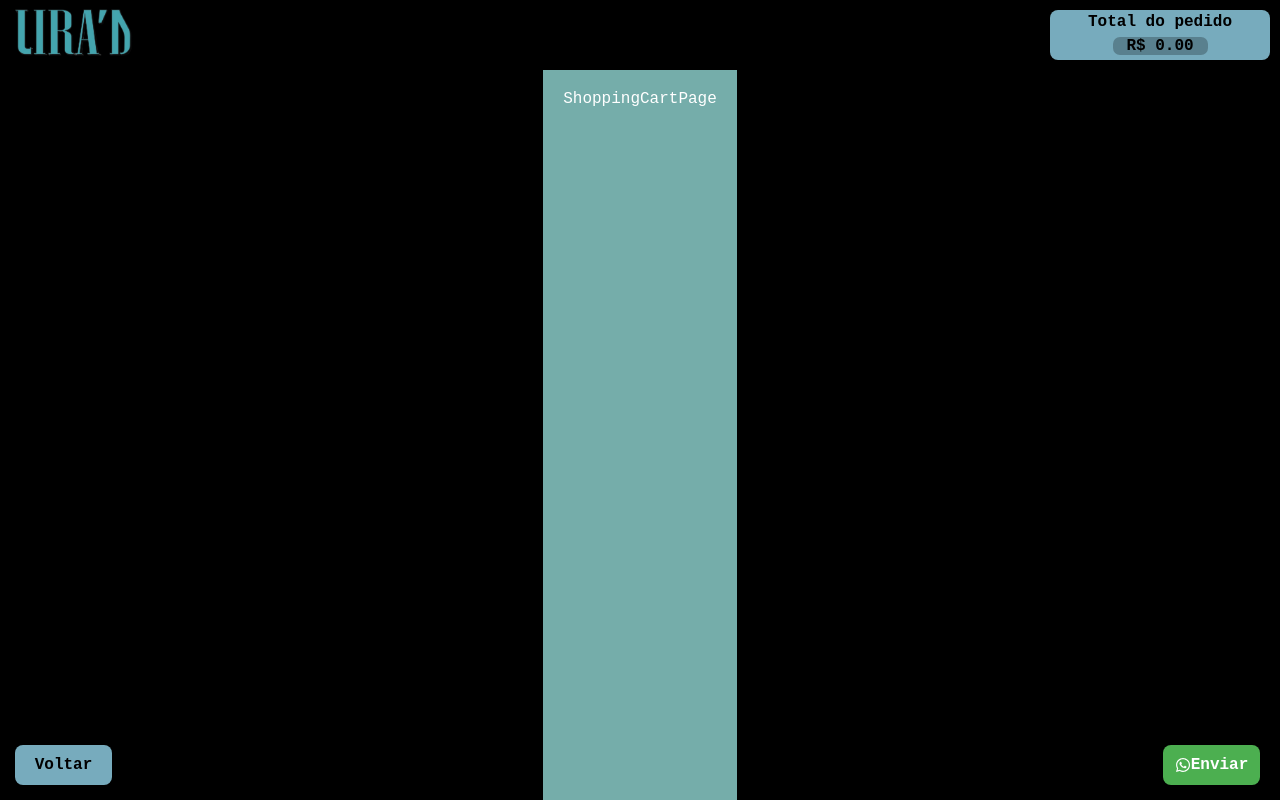
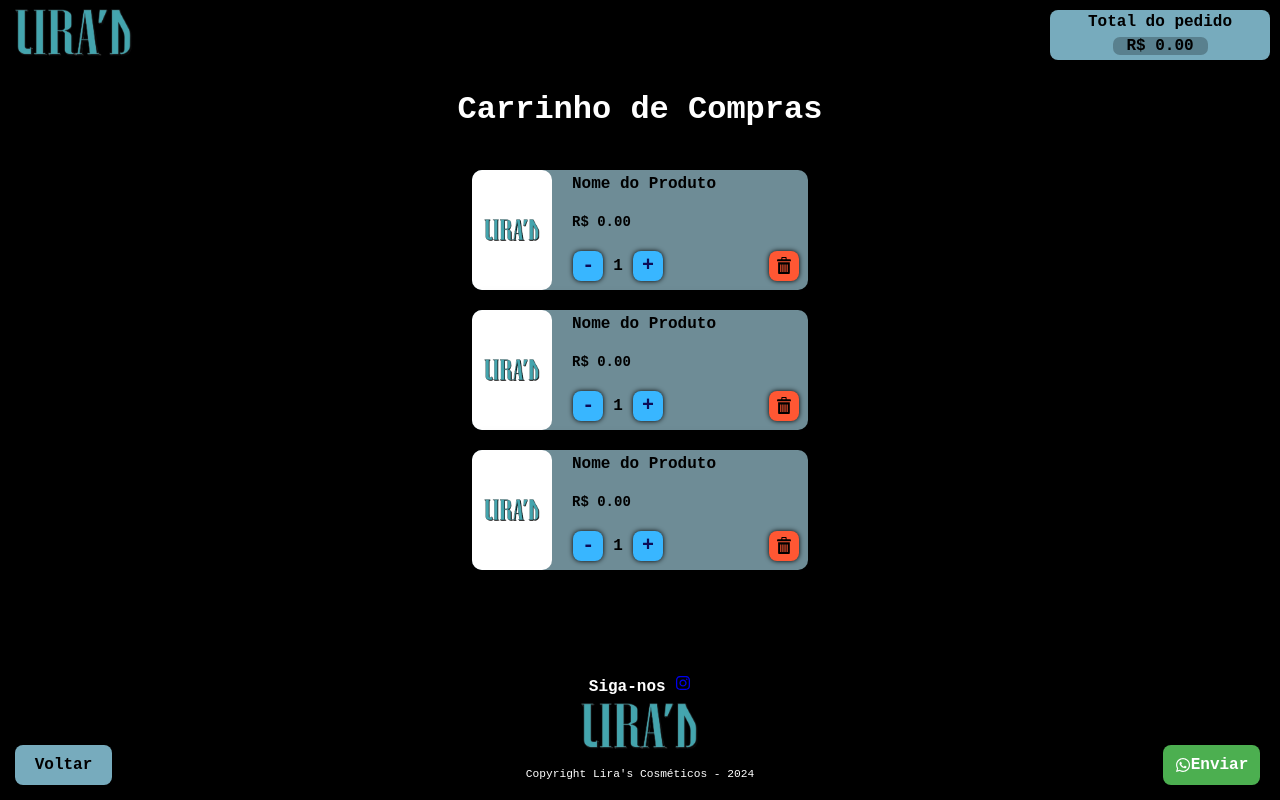
Before and after one commit to ericssendelima/react-ecommerce-portfolio, a React (Vite) app: page /cart in a window 1280 px wide. Shown: the top 800 px of the page. Built offline with nearby package versions, Linux system fonts and the light colour scheme.

Commit message:
feat(cart): create the cards to display the products

```diff
--- /dev/null
+++ b/src/components/CardCart/CardCart.module.css
@@ -0,0 +1,125 @@
+.cardCart {
+  box-sizing: border-box;
+  display: block;
+  justify-content: center;
+  background-color: #6e8c96;
+  border-radius: 10px;
+  border: none;
+  height: 120px;
+  width: 21rem;
+  padding: 0;
+  margin-top: 20px;
+  box-shadow: 0 0 20px black;
+}
+
+.cardBody {
+  box-sizing: border-box;
+  display: flex;
+  justify-content: flex-start;
+  /* background-color: cadetblue; */
+  padding-right: 5px;
+  height: 100%;
+  width: 100%;
+
+  img {
+    object-fit: scale-down;
+    width: 80px;
+    height: 100%;
+    margin-right: 15px;
+    box-sizing: border-box;
+    background-color: white;
+    background-size: cover;
+    padding: 10px;
+    border-radius: 10px;
+  }
+}
+
+.infoBody {
+  display: flex;
+  flex-direction: column;
+  justify-content: space-between;
+  align-items: flex-start;
+  width: 80%;
+  padding: 2px 0 8px 5px;
+  box-sizing: border-box;
+  margin-bottom: 1px;
+  color: black;
+
+  h5 {
+    font-size: 16px;
+    margin-top: 3px;
+  }
+
+  h6 {
+    font-size: 14px;
+  }
+}
+
+.controlsContainer {
+  box-sizing: border-box;
+  /* background-color: blueviolet; */
+  display: flex;
+  padding-left: 0;
+  justify-content: space-between;
+  width: 100%;
+  height: 30px;
+}
+
+.controls {
+  box-sizing: border-box;
+  /* background-color: rgb(77, 132, 119); */
+  display: flex;
+  justify-content: space-around;
+  align-items: center;
+  padding: 0;
+  width: 40%;
+  /* box-shadow: 0 0 10px black; */
+  border-radius: 8px;
+  height: 30px;
+  margin: 0;
+}
+
+.quantityControl {
+  display: flex;
+  justify-content: center;
+  align-items: center;
+  width: 30px;
+  height: 30px;
+  border-radius: 8px;
+  margin: 0;
+  font-weight: bold;
+  color: rgb(13, 13, 88);
+  background-color: #38b6ff;
+  border: none;
+  box-shadow: 0 0 5px black;
+  padding: 0;
+  font-size: 20px;
+}
+
+.quantity {
+  margin: 0;
+  padding: 5px;
+  font-weight: bold;
+  height: 29px;
+  width: 25px;
+  border-radius: 8px;
+  display: flex;
+  align-items: center;
+  justify-content: center;
+}
+
+.removeButton {
+  display: flex;
+  justify-content: center;
+  align-items: center;
+  color: black;
+  border-radius: 8px;
+  width: 30px;
+  height: 30px;
+  margin-right: 4px;
+  font-size: 17px;
+  padding: 0;
+  box-shadow: 0 0 5px black;
+  background-color: #ff5733;
+  border: none;
+}
--- /dev/null
+++ b/src/components/CardCart/index.tsx
@@ -0,0 +1,31 @@
+import styles from "./CardCart.module.css";
+
+import logo from "../../assets/logo.png";
+import { ImBin } from "react-icons/im";
+
+export const CardCart = () => {
+  return (
+    <div className={styles.cardCart}>
+      <div className={styles.cardBody}>
+        <img src={logo} alt="Product Image" />
+
+        <div className={styles.infoBody}>
+          <h5 className={styles.prodName}>Nome do Produto</h5>
+          <h6 className={styles.valorProd}>R$ 0.00</h6>
+
+          <div className={styles.controlsContainer}>
+            <div className={styles.controls}>
+              <div className={styles.quantityControl}>-</div>
+              <p className={styles.quantity}>1</p>
+              <div className={styles.quantityControl}>+</div>
+            </div>
+
+            <div className={styles.removeButton}>
+              <ImBin />
+            </div>
+          </div>
+        </div>
+      </div>
+    </div>
+  );
+};
--- a/src/pages/product-listing/ProductListingPage.module.css
+++ b/src/pages/product-listing/ProductListingPage.module.css
@@ -1,6 +1,9 @@
 .productListingPage {
+    display: flex;
+    flex-direction: column;
+    align-items: center;
+    justify-content: flex-start;
     padding: 20px;
     min-height: 100dvh;
     width: 100dvw;
-    background-color: #8b75ad;
 }
--- a/src/pages/shopping-cart/ShoppingCartPage.module.css
+++ b/src/pages/shopping-cart/ShoppingCartPage.module.css
@@ -1,5 +1,8 @@
 .shoppingCartPage {
-    padding: 20px;
-    min-height: 100dvh;
-    background-color: #75adaa;
+  display: flex;
+  flex-direction: column;
+  align-items: center;
+  justify-content: flex-start;
+  min-height: 70dvh;
+  width: 100dvw;
 }
--- a/src/pages/shopping-cart/ShoppingCartPage.tsx
+++ b/src/pages/shopping-cart/ShoppingCartPage.tsx
@@ -1,11 +1,15 @@
 import { BackToHomeButton } from "../../components/BackToHomeButton";
+import { CardCart } from "../../components/CardCart";
 import { SendOrder } from "../../components/SendOrder";
 import styles from "./ShoppingCartPage.module.css";
 
 export const ShoppingCartPage = () => {
   return (
     <div className={styles.shoppingCartPage}>
-      ShoppingCartPage
+      <h1>Carrinho de Compras</h1>
+      <CardCart />
+      <CardCart />
+      <CardCart />
       <BackToHomeButton />
       <SendOrder />
     </div>
--- a/src/styles/index.css
+++ b/src/styles/index.css
@@ -43,3 +43,8 @@ ol {
   justify-content: center;
   padding-left: 0;
 }
+
+h5, h6{
+  margin: 0;
+  padding: 0;
+}
```
